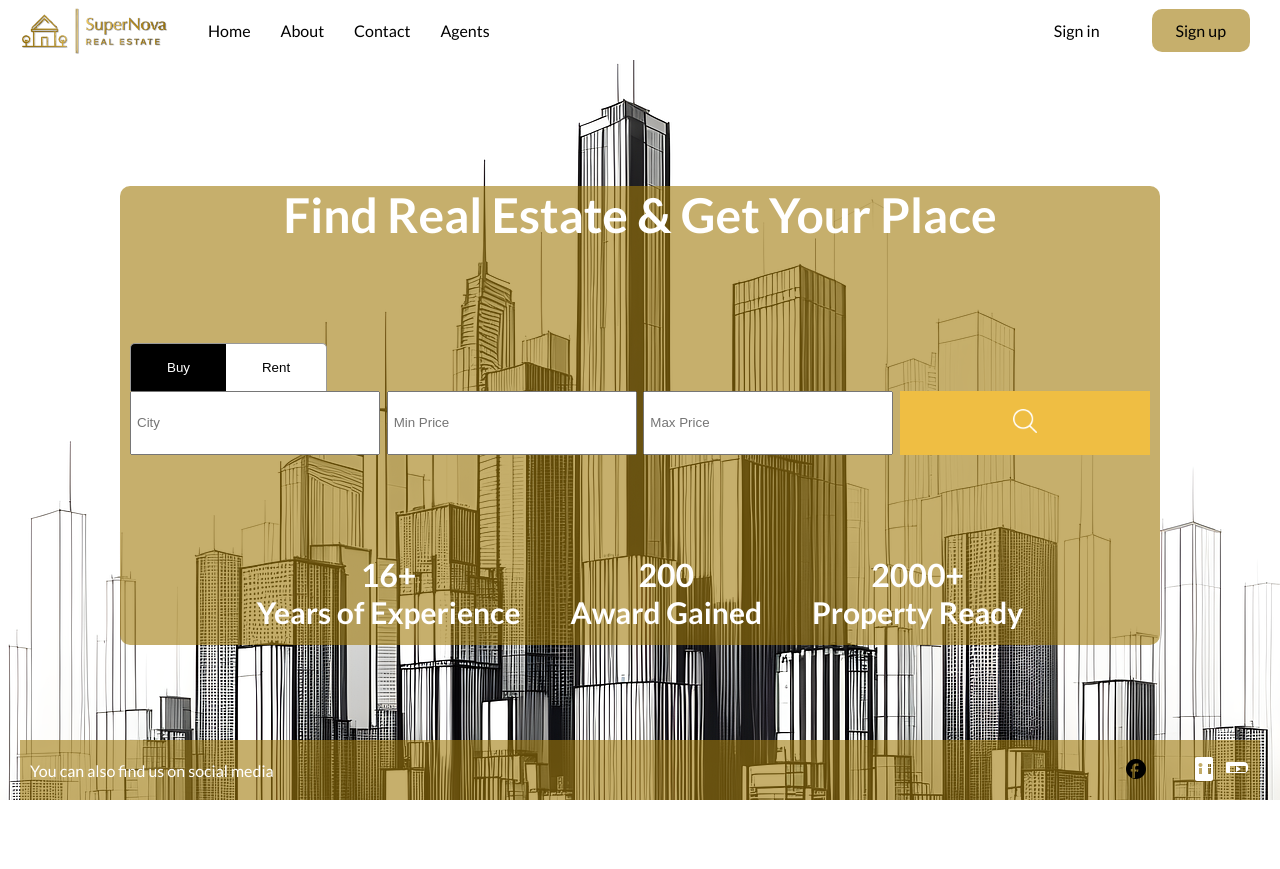
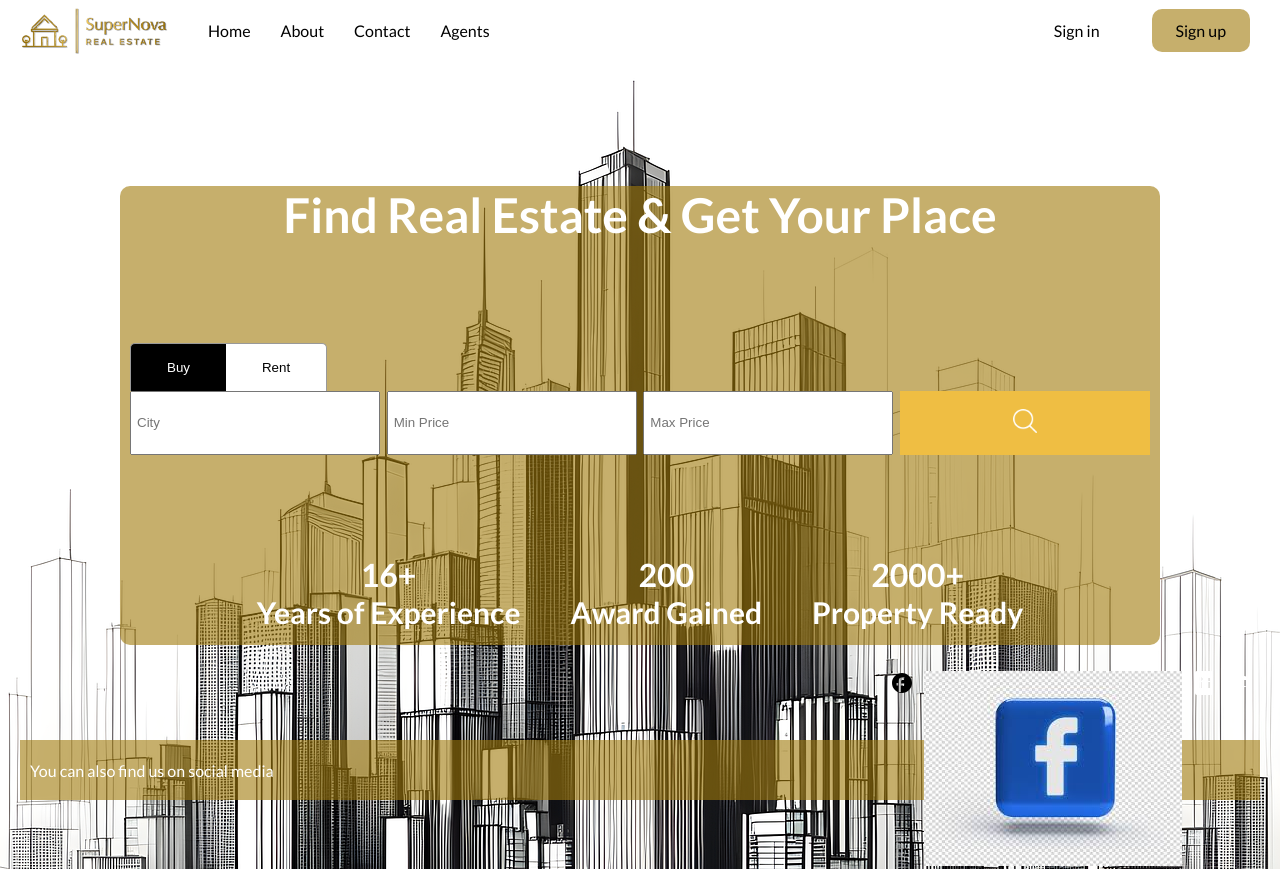
Before and after one commit to nikolayvnenchev/AppSuperNova, a React (Vite) app in the folder client/: page / in a window 1280 px wide. Before the commit the page ends 800 px from the top, so only its background shows below. Built offline with nearby package versions, Linux system fonts and the light colour scheme; no server answers.

Commit message:
test image

```diff
--- a/client/src/components/footer/Footer.jsx
+++ b/client/src/components/footer/Footer.jsx
@@ -20,9 +20,7 @@ export default function Footer() {
             </svg>
           </a>
           <a href="https://www.instagram.com" target="_blank" rel="noopener noreferrer">
-            <svg xmlns="http://www.w3.org/2000/svg" viewBox="0 0 24 24" height="24" width="24">
-              <path d="m355.6 330 11.4-74h-71v-48c0-20.2 9.9-40 41.7-40h32.3v-63s-29.3-5-57.3-5c-58.5 0-96.7 35.4-96.7 99.6v56.4h-65v74h65v182h80v-182z" fill="#fff"/>
-            </svg>
+            <img src="/faceImg.jpg" alt="" />
           </a>
           <a href="https://www.linkedin.com" target="_blank" rel="noopener noreferrer">
             <svg width="24" height="24" viewBox="0 0 24 24" fill="none" xmlns="http://www.w3.org/2000/svg">
```
Also changed, not shown: client/public/faceImg.jpg (added).
